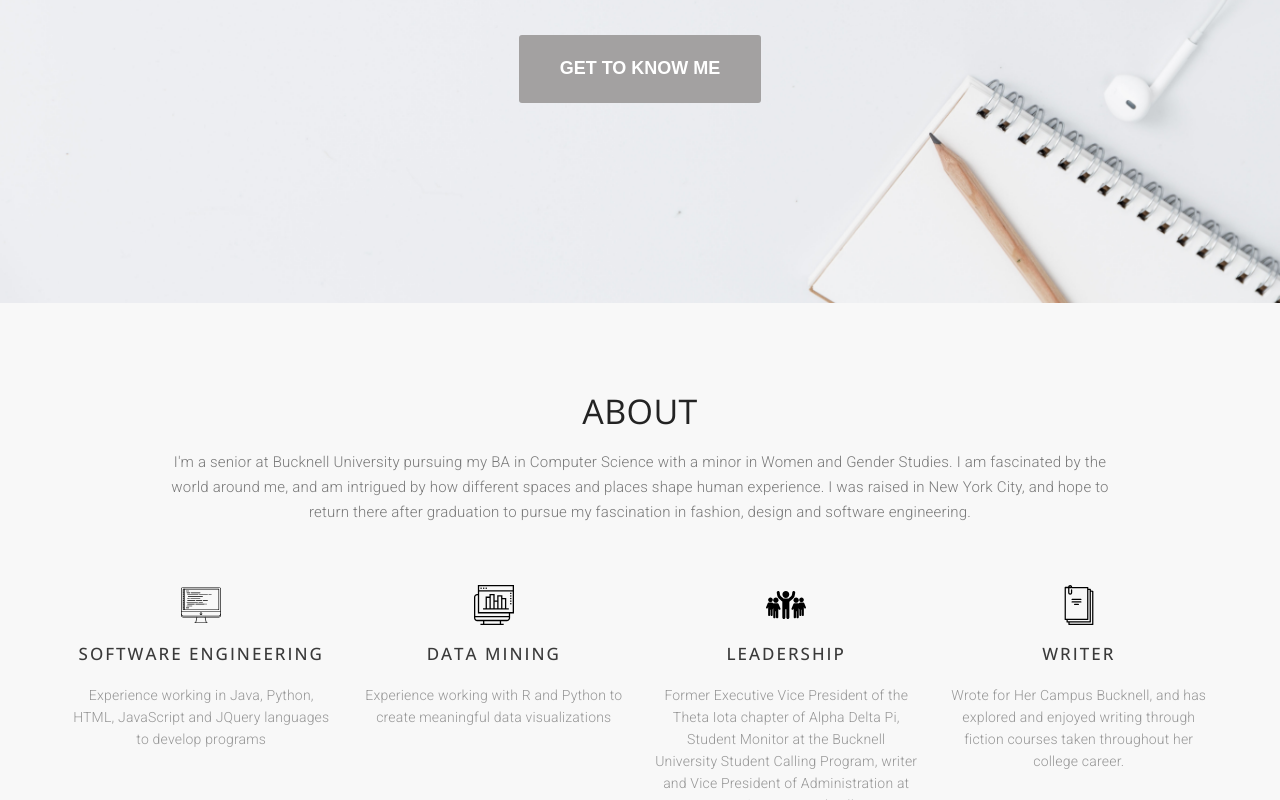
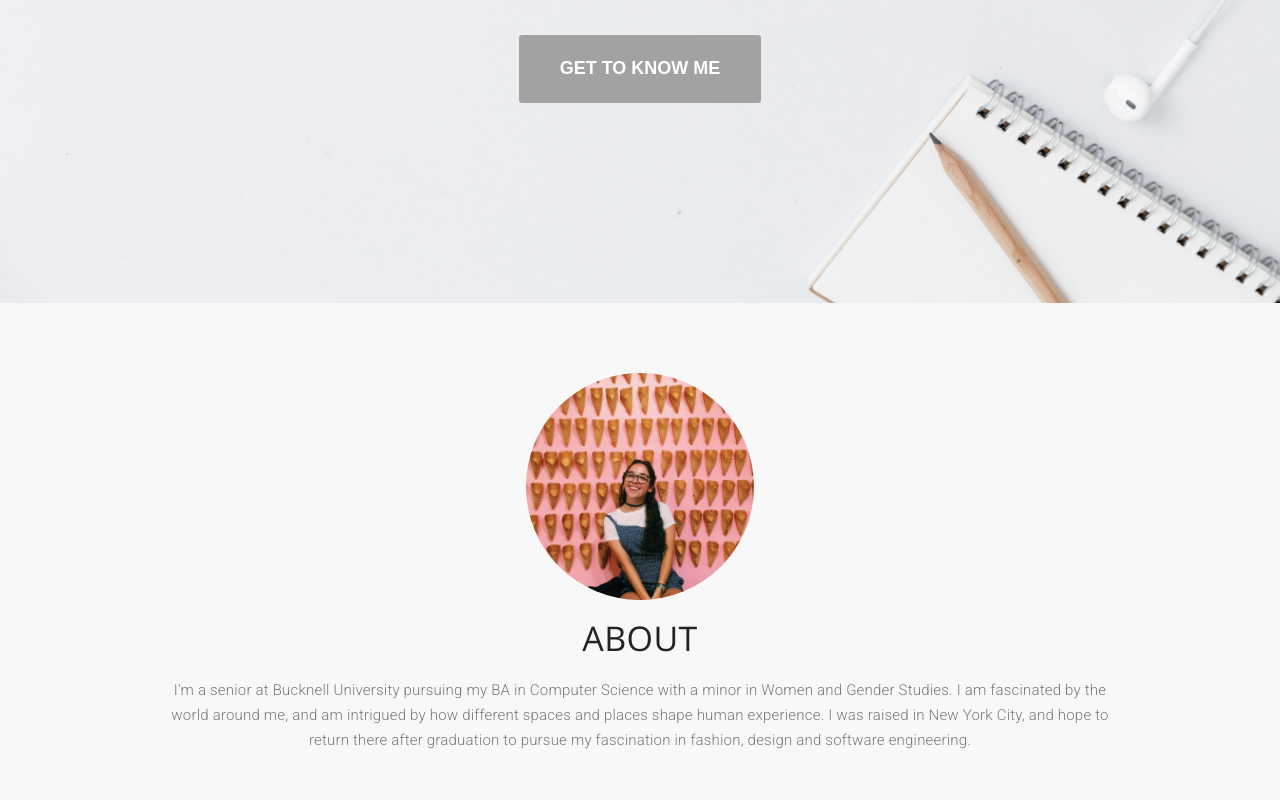
Before and after one commit to naaltman/portfolio, a plain HTML site: page index.html in a window 1280 px wide. Shown: the part 455-1255 px from the top of the page. Drawn offline with nearby package versions, Linux system fonts and the light colour scheme; a web font is replaced by a local one.

Commit message:
final website

```diff
--- a/index.html
+++ b/index.html
@@ -76,6 +76,7 @@
 				<div class="row">
 					<div class="col-lg-12 text-center">
 						<div class="section-title">
+							<img src="images/nat.jpg" width="20%" height="15%" style="border-radius:50%">
 							<h2>ABOUT</h2>
 							<p>I'm a senior at Bucknell University pursuing my BA in Computer Science with a
 								minor in Women and Gender Studies. I am fascinated by the world around me, and am intrigued
```
Also changed, not shown: images/favicon.png (added), images/nat.jpg (added).
